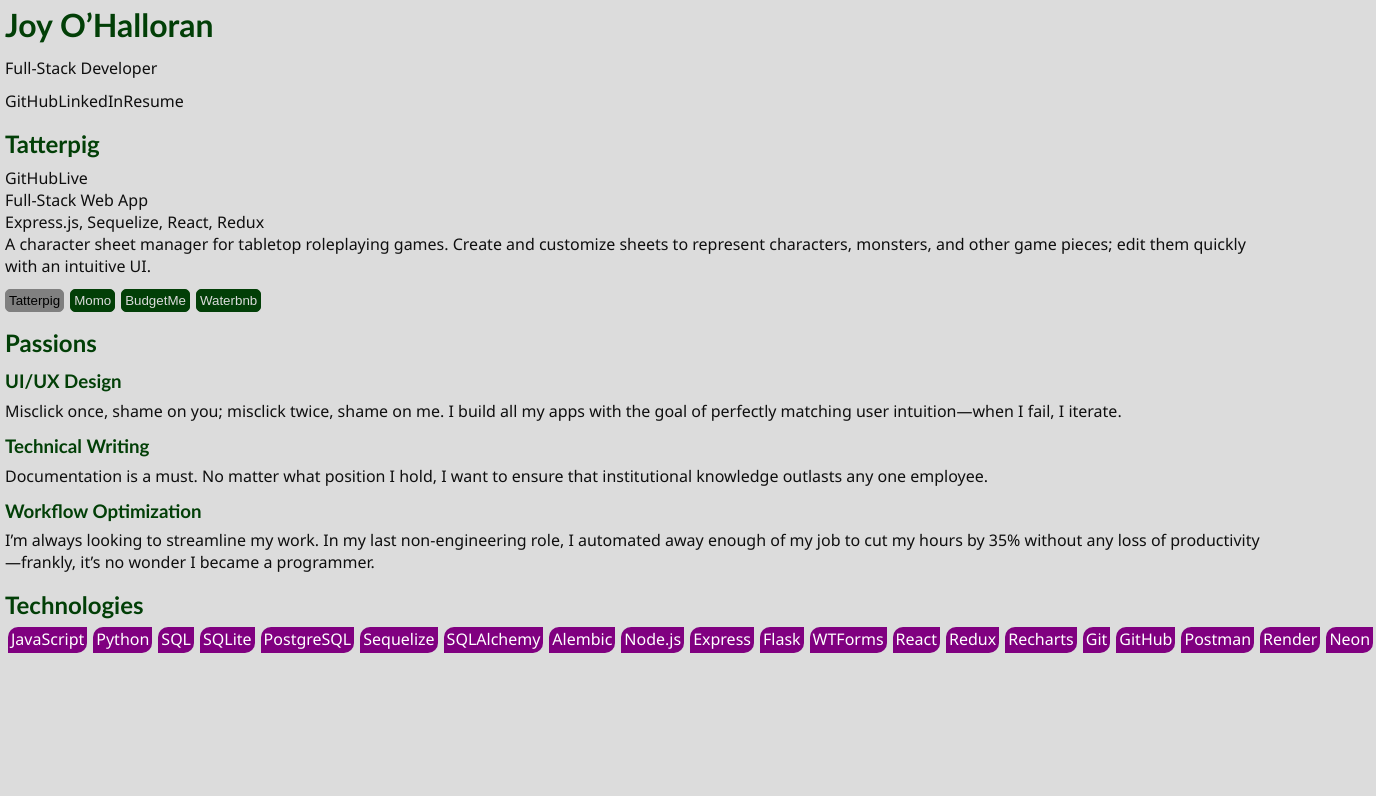
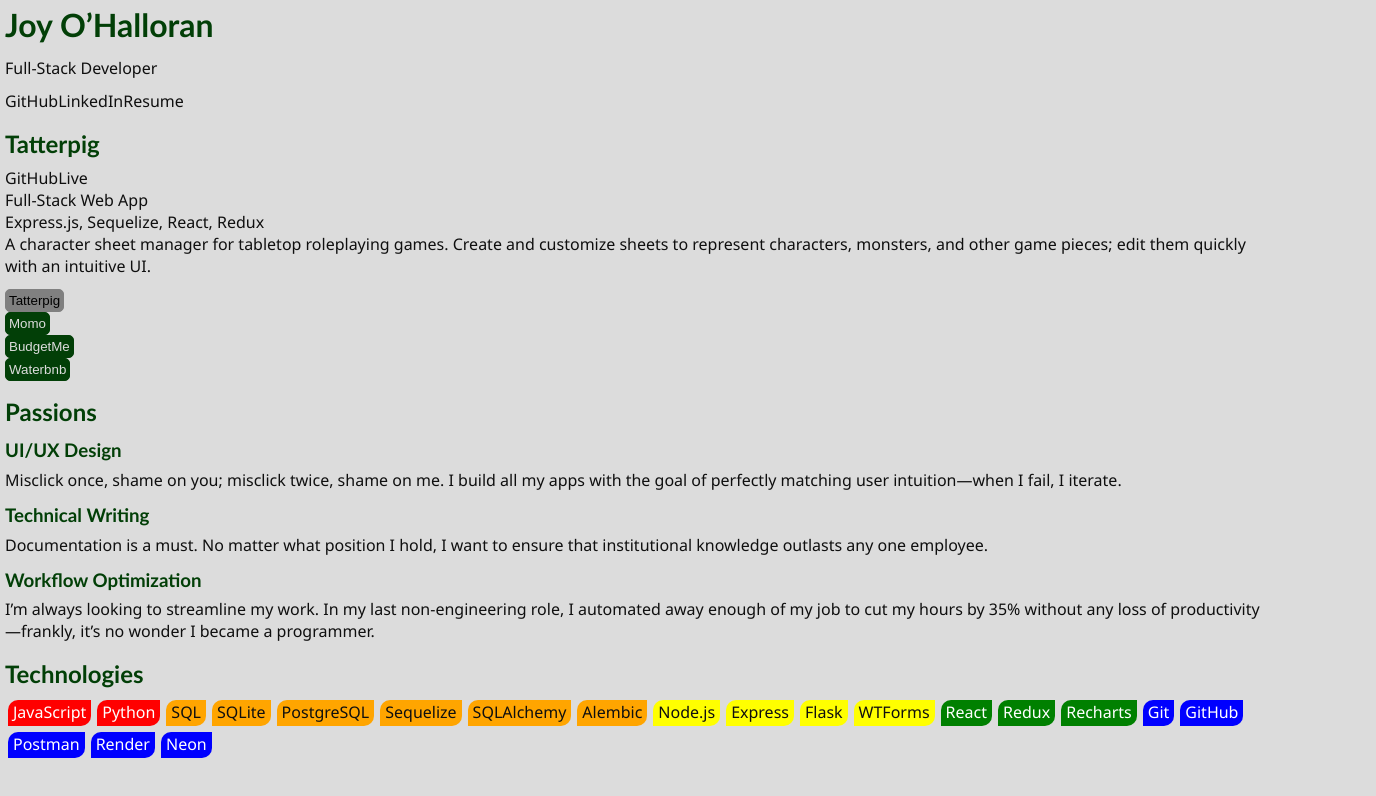
Before and after one commit to ohalloranjm/ohalloranjm.github.io, a React (Vite) app in the folder react-vite/: page / in a window 1280 px wide. Shown: the top 796 px of the page, 1376 px wide, since content can reach past the window. Built offline with nearby package versions, Linux system fonts and the light colour scheme.

Commit message:
implemented gradient

```diff
--- a/react-vite/src/css-global/main.css
+++ b/react-vite/src/css-global/main.css
@@ -48,22 +48,39 @@ button:disabled:hover {
   border: 1px solid gray;
 }
 
-.project-buttons {
-  display: flex;
-  flex-direction: space-between;
-  column-gap: 6px;
-}
-
 .techbox {
   background-color: purple;
-  display: inline;
-  color: white;
-  padding: 1px 3px 3px;
+  display: inline-block;
+  padding: 1px 5px 3px;
   margin: 3px;
   border-top-left-radius: 10px;
   border-bottom-right-radius: 10px;
 }
 
+.gradient-0 {
+  background-color: red;
+  color: white;
+}
+
+.gradient-1 {
+  background-color: orange;
+}
+
+.gradient-2 {
+  background-color: yellow;
+  color: var(--txt);
+}
+
+.gradient-3 {
+  background-color: green;
+  color: white;
+}
+
+.gradient-4 {
+  background-color: blue;
+  color: white;
+}
+
 ul {
   margin-bottom: 15px;
 }
```
